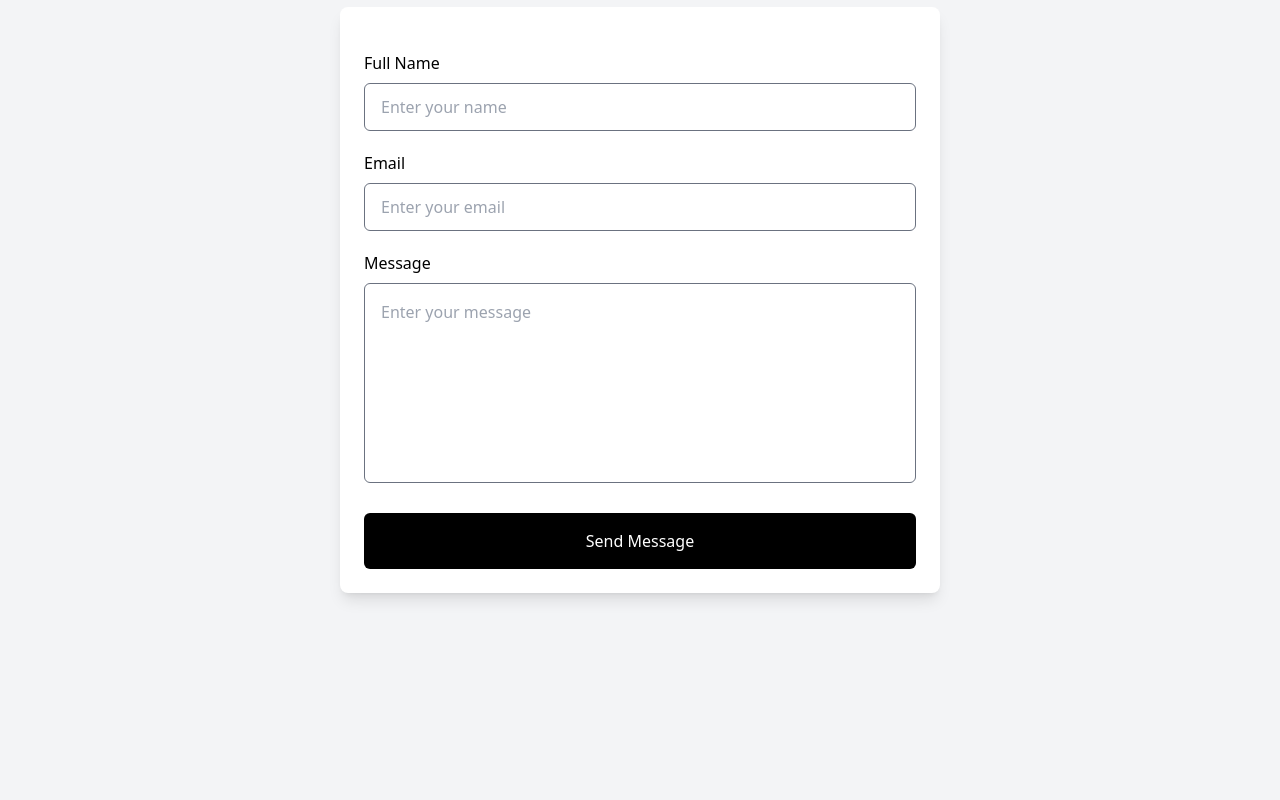
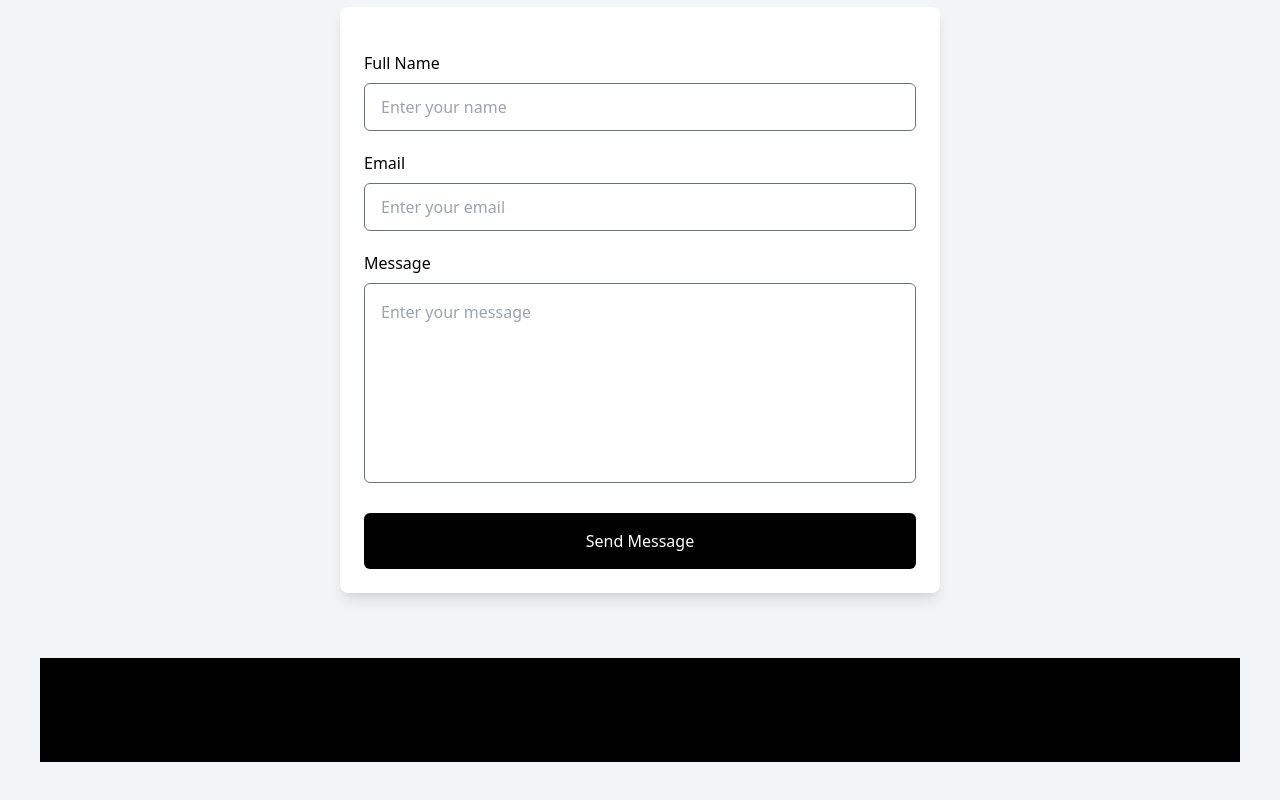
Before and after one commit to SeggyFault/SeggyFault.github.io, a React (Vite) app: page / in a window 1280 px wide. Shown: the part 3108-3908 px from the top of the page. Built offline with nearby package versions, Linux system fonts and the light colour scheme.

Commit message:
wip: add Footer component

```diff
--- a/src/App.jsx
+++ b/src/App.jsx
@@ -2,6 +2,7 @@ import Header from "./components/Header";
 import Skills from "./components/Skills";
 import ProjectCard from "./components/ProjectCard";
 import Contact from "./components/Contact";
+import Footer from "./components/Footer";
 
 function App() {
 
@@ -66,6 +67,8 @@ function App() {
           <h2 className="mb-6 text-4xl text-center text-black uppercase md:text-6xl font-russo">Drop me a line!</h2>
           <Contact />
         </section>
+        <Footer />
+
       </div>
 
       </div>
--- /dev/null
+++ b/src/components/Footer.jsx
@@ -0,0 +1,9 @@
+const Footer = () => {
+  return (
+    <footer className="flex items-center justify-center py-10 bg-black text=-white">
+      <span>2024</span>
+    </footer>
+  );
+};
+
+export default Footer;
```
